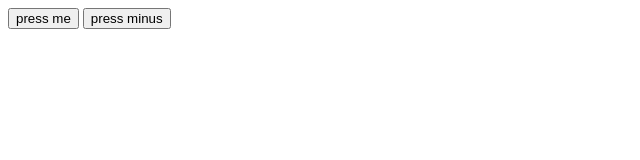
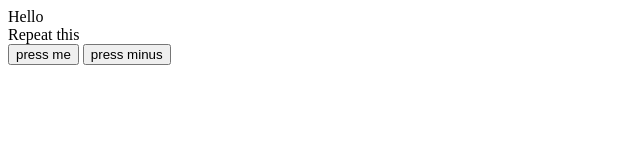
Before and after one commit to kasimirjs/kasimir-tpl, a website: page www/test.html in a window 1280 px wide. Both pictures are taken after a click on the button "press me". Shown: the whole page, without its empty margins (0-640 px from the left). Drawn offline with Linux system fonts and the light colour scheme; files that its build step writes are made by us from their sources.

Commit message:
not working

```diff
--- a/src/core/kt-renderable.js
+++ b/src/core/kt-renderable.js
@@ -1,16 +1,12 @@
 
 class KT_Renderable extends HTMLElement
 {
-
-
     constructor() {
         super();
 
         this.state = {
             parentTpls: []
-
         };
-
     }
 
 
@@ -21,6 +17,13 @@ class KT_Renderable extends HTMLElement
         return x;
     }
 
+    dump() {
+        let ret = {sub: [], elem: this};
+        for (let cur of this.state.parentTpls)
+            ret.sub.push(cur.dump());
+        return ret;
+    }
+
     render(scope) {
         for(let i = 0; i < this.state.parentTpls.length; i++) {
             this.state.parentTpls[i].render(scope);
--- a/src/core/kt-template.js
+++ b/src/core/kt-template.js
@@ -7,13 +7,25 @@ class KT_Template extends KT_Renderable
 
     render(scope) {
         if (this.isRendered === false) {
-            this.appendChild(this.origNode.cloneNode(true));
+            this.appendChild(this.state.origNode.cloneNode(true));
             this.isRendered = true;
         }
 
         for(let i = 0; i < this.state.parentTpls.length; i++) {
             this.state.parentTpls[i].render(scope);
         }
+        console.log("Dump from tpl: ", this.dump());
+    }
+
+    /**
+     *
+     * @param targetNode
+     * @return {KT_Template}
+     */
+    mount(targetNode) {
+
+
+        return this;
     }
 
 }
--- a/src/for-directive.js
+++ b/src/for-directive.js
@@ -30,26 +30,33 @@ class KT_ForDirective extends KT_Renderable {
         let target = result[1];
 
         let val = scope[selector];
-        console.log("render for", selector, scope, val);
+
+        console.log(scope, val);
+
         // Create new elements
         for (let i = this.state.parentTpls.length; i < val.length; i++) {
             let e = this.state.origNode.cloneNode(true);
+            // this.ownerDocument.adoptNode(e);
+            this.state.parentTpls.push(e);
 
-            this.state.parentTpls.push(e);
-            this.appendChild(e);
 
-            console.log("append", e, this.state.parentTpls);
+            console.log("append", e, "to", this.outerHTML);
+            this.append(e);
 
         }
+
         for (let i = 0; i < val.length; i++) {
+            console.log ("Refresh", i, `with scope[${target}] = '${val[i]}'`);
             scope[target] = val[i];
             scope["idx"] = i;
             this.state.parentTpls[i].render(scope);
         }
-        for (let i = this.state.parentTpls.length; i > val.length; i--) {
-            let c = this.state.parentTpls.pop();
-            this.removeChild(c);
-        }
+
+
+        //for (let i = this.state.parentTpls.length; i > val.length; i--) {
+        //    let c = this.state.parentTpls.pop();
+        //    this.removeChild(c);
+        //}
 
     }
 
--- a/src/for-element.js
+++ b/src/for-element.js
@@ -8,11 +8,12 @@ class KT_ForElement extends KT_Renderable {
 
     render(scope) {
         //if (! this.isRendered) {
-        //    this.appendChild(this.state.origNode.cloneNode(true));
-        //    this.isRendered = true;
+
+            this.appendChild(this.state.origNode.cloneNode(true));
+            this.isRendered = true;
         //}
         super.render(scope);
-
+        console.log("Render forelement", this.outerHTML, "in scope", scope)
     }
 
 }
--- a/src/renderer.js
+++ b/src/renderer.js
@@ -33,7 +33,7 @@ class Renderer {
             tpl.state.ngFor = node.getAttribute("ngFor");
 
             let elem = new KT_ForElement();
-            elem.appendChild(node);
+            //elem.appendChild(node);
             elem.state.origNode = node;
 
             tpl.state.origNode = elem;
@@ -50,10 +50,8 @@ class Renderer {
 
         } else {
             nodeOrig.replaceWith(tpl);
+
         }
-
-
-
     }
 
     /**
@@ -63,8 +61,22 @@ class Renderer {
      */
     getTemplate(templateNode) {
         let tpl = new KT_Template();
-        tpl.origNode = templateNode;
-        this._parse(templateNode, tpl);
+
+        if (templateNode instanceof HTMLTemplateElement) {
+            let mainNode = templateNode.content.children.item(0);
+            console.log("Template start", mainNode);
+
+            templateNode.parentElement.ownerDocument.adoptNode(mainNode);
+
+            tpl.state.origNode = mainNode.cloneNode(true);
+            templateNode.parentElement.appendChild(tpl);
+            this._parse(mainNode, tpl);
+
+        } else {
+            tpl.state.origNode = templateNode;
+            this._parse(templateNode, tpl);
+        }
+
         return tpl;
     }
 }
--- a/www/test.html
+++ b/www/test.html
@@ -7,25 +7,22 @@
 <body>
 <script type="application/javascript" src="/dist/kasimir-tpl.js"></script>
 
-<template id="tpl">
-    <div>
+    <template id="tpl">
+    <div class="abcde">
         <div>Hello</div>
         <div ngFor="let value of arr">
             <div>Repeat this</div>
-            <div ngFor="let val of value">
+            <!--div ngFor="let val of value">
                 <div>bbb</div>
-                <script>
-                    console.log("bbb", scope);
-                </script>
-            </div>
+            </div-->
         </div>
     </div>
-</template>
+    </template>
     <script>
         let elem = document.getElementById("test");
 
         let parser = new Renderer();
-        let tpl = parser.getTemplate(document.getElementById("tpl").)
+        let tpl = parser.getTemplate(document.getElementById("tpl"));
 
         var scope = {
             arr: []
```
Also changed, not shown: dist/kasimir-tpl-min.js, dist/kasimir-tpl.js.
